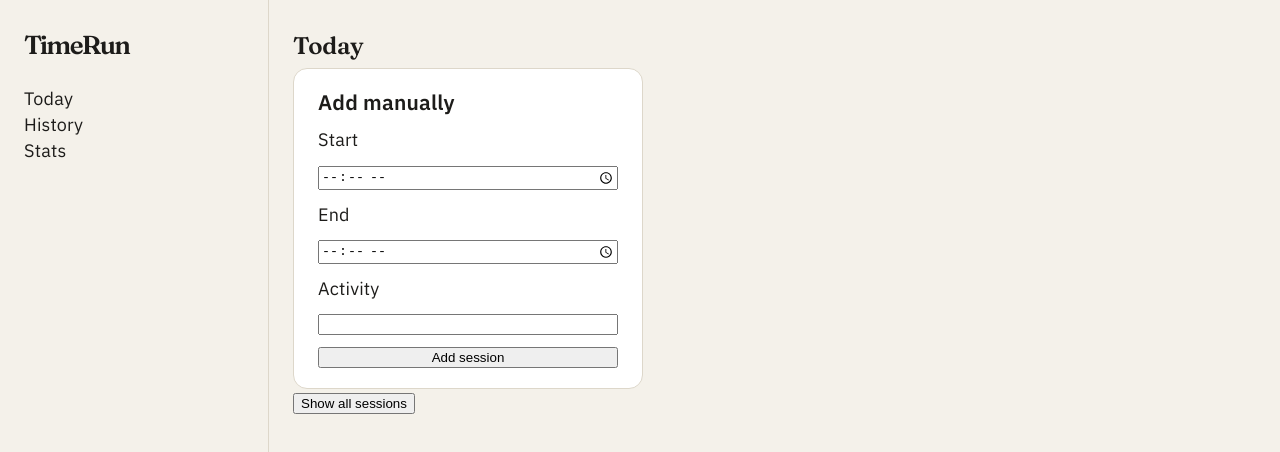
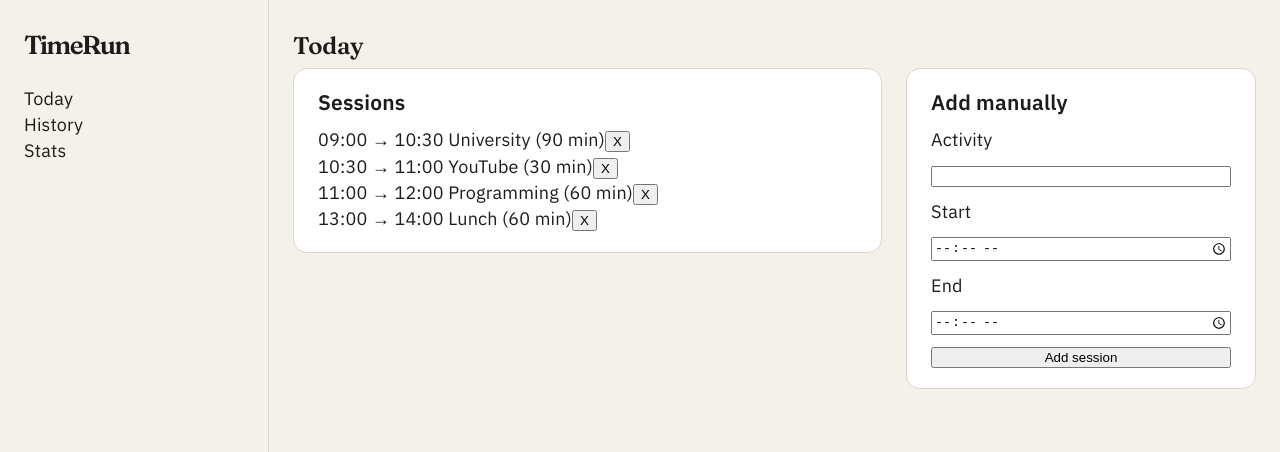
Before and after one commit to bansalkreya-ux/TimeRun, a React (Vite) app: page / in a window 1280 px wide. Shown: the top 452 px of the page. Built offline with nearby package versions, Linux system fonts and the light colour scheme.

Commit message:
feat: style sessions and form as side-by-side cards

```diff
--- a/src/App.css
+++ b/src/App.css
@@ -38,3 +38,31 @@
 .form-card h3 {
   margin: 0;
 }
+
+.sessions-card {
+    background: #ffffff;
+    border: 1px solid #ddd7ca;
+    border-radius: 14px;
+    padding: 20px 24px;
+    flex: 1;
+    display: flex;
+    flex-direction: column;
+    gap: 12px;
+    padding: 20px 24px
+}
+
+.sessions-card h3 {
+  margin: 0;
+}
+
+.sessions-card ul {
+  list-style: none;
+  padding: 0;
+  margin: 0;
+}
+
+.cards {
+    display: flex;
+    gap: 24px;
+    align-items: flex-start;
+}
--- a/src/App.jsx
+++ b/src/App.jsx
@@ -11,14 +11,11 @@ const initialSessions = [
 
 function App() {
   const [sessions, setSessions] = useState(initialSessions)
-  const [showSessions, setShowSessions] = useState(false)
   const [activityName, setActivityName] = useState("")
   const [startTime, setStartTime] = useState("")
   const [endTime, setEndTime] = useState("")
 
-  function handleShow() {
-    setShowSessions(!showSessions)
-  }
+
 
   function handleAdd() {
 
@@ -57,10 +54,33 @@ function App() {
     <div>
       <h2>Today</h2>
 
+      <div className="cards">
+
+        {
+        <div className="sessions-card">
+
+          <h3> Sessions </h3>
+
+        <ul>
+          {sessions.map((s) => (
+            <li key={s.id}>
+              {s.start} → {s.end} {s.activity} ({toMinutes(s.end) - toMinutes(s.start)} min)
+              <button onClick={() => handleDelete(s.id)}>
+                X
+              </button>
+            </li>
+          ))}
+        </ul>
+
+      </div>
+      }
+
       <div className="form-card">
 
       <h3> Add manually </h3>
 
+        <label> Activity</label>
+        <input value={activityName} onChange={(event) => setActivityName(event.target.value)} />
 
         <label> Start</label>
         <input type="time" value={startTime} onChange={(event) => setStartTime(event.target.value)} />
@@ -71,36 +91,15 @@ function App() {
         <input type="time" value={endTime} onChange={(event) => setEndTime(event.target.value)} />
 
 
-
-        <label> Activity</label>
-        <input value={activityName} onChange={(event) => setActivityName(event.target.value)} />
-
-
-
       <button onClick={handleAdd}>
         Add session
       </button>
       </div>
 
-      <div>
-         <button onClick={handleShow}>
-          Show all sessions
-        </button>
-      </div>
 
 
-      {showSessions && (
-        <ul>
-          {sessions.map((s) => (
-            <li key={s.id}>
-              {s.start} → {s.end} {s.activity} ({toMinutes(s.end) - toMinutes(s.start)} min)
-              <button onClick={() => handleDelete(s.id)}>
-                X
-              </button>
-            </li>
-          ))}
-        </ul>
-      )}
+
+      </div>
     </div>
     </main>
 
```
